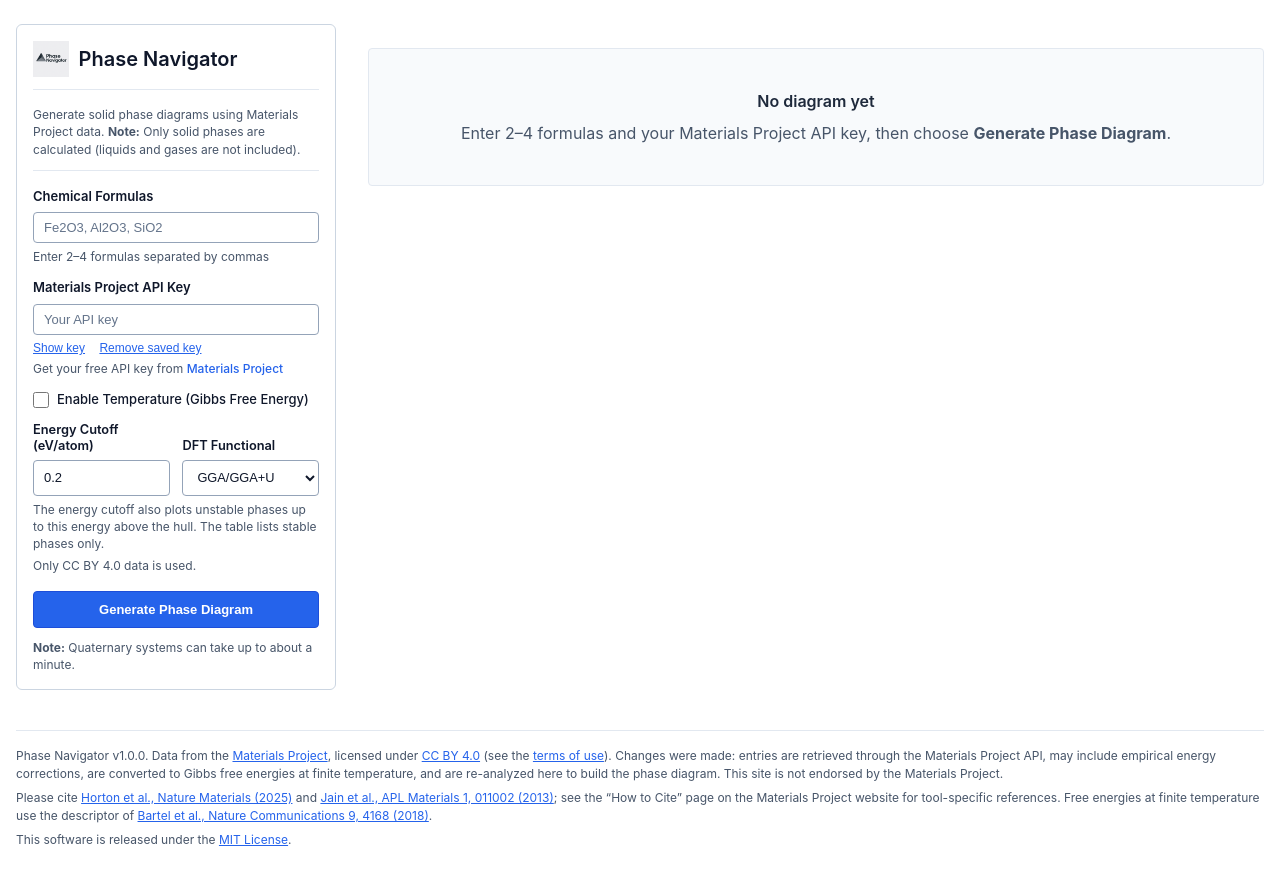
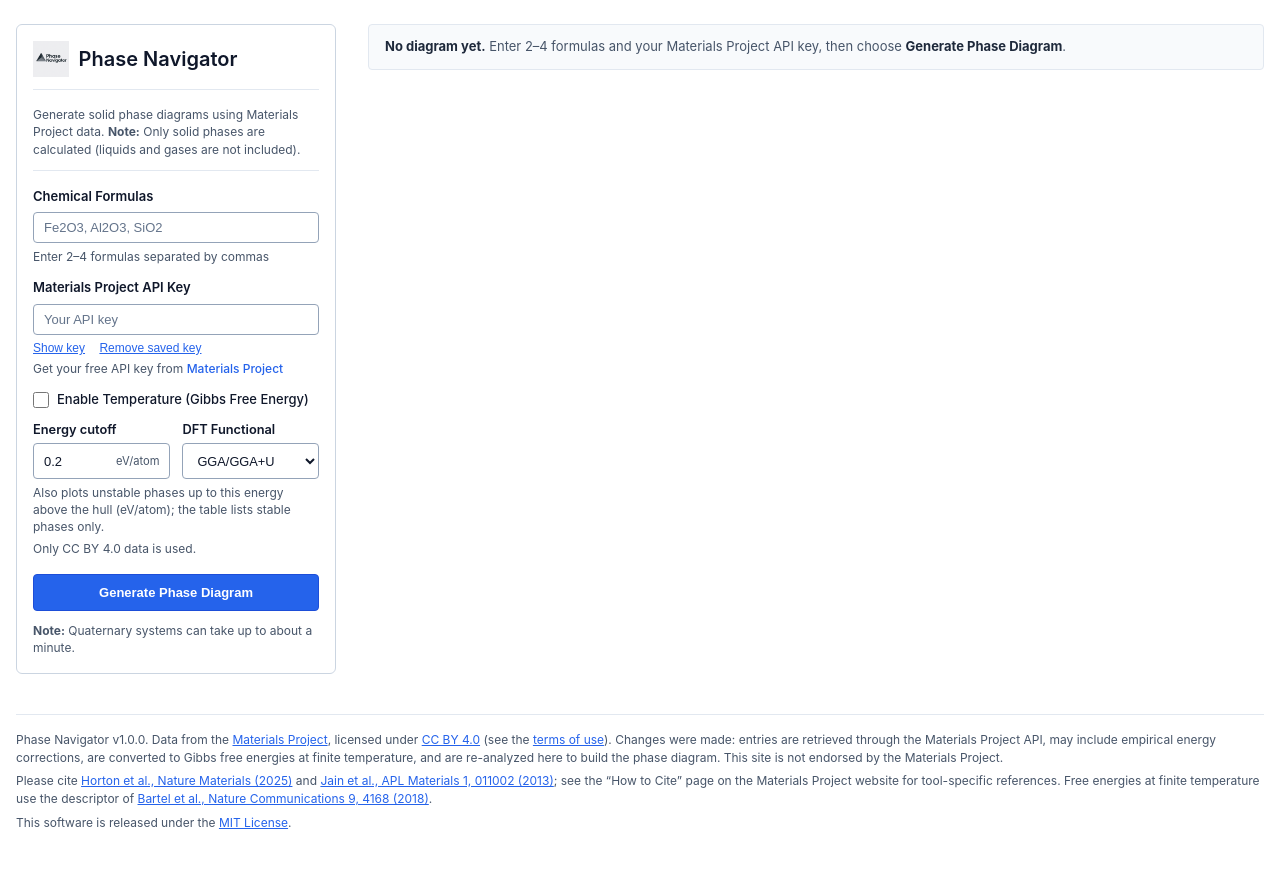
Before and after one commit to ToshihiroIguchi/PhaseNavigator, a FastAPI app: page / in a window 1280 px wide. After the commit the page ends 829 px from the top, so only its background shows below. Run offline with FastAPI, Linux system fonts and the light colour scheme.

Commit message:
feat: polish the desktop layout of the controls and the plot
- Keep the control panel in view while scrolling on wide screens.
- Replace the K/degC checkbox with a two-button segmented control.
- Put the energy cutoff unit inside the input so both fields align.
- Shorten the empty state and the cutoff hint.
- Show the ternary colour bar horizontally above the triangle.

Co-Authored-By: Claude Opus 5.5 <noreply@anthropic.com>
Claude-Session: https://claude.ai/code/session_019kYuURAgywBMtLLZPgPQUn

```diff
--- a/static/css/components.css
+++ b/static/css/components.css
@@ -16,12 +16,28 @@
 }
 
 .form-group-half label {
-  display: flex;
-  align-items: flex-end;
-  min-height: 2.6em;
   margin-bottom: 0.3rem;
   font-size: 0.8rem;
   line-height: 1.3;
+}
+
+/* Number input with a fixed unit shown inside its right edge */
+.input-suffix {
+  position: relative;
+}
+
+.input-suffix input {
+  padding-right: 3.75rem;
+}
+
+.input-suffix .suffix {
+  position: absolute;
+  top: 50%;
+  right: 0.625rem;
+  transform: translateY(-50%);
+  color: var(--gray-600);
+  font-size: 0.7rem;
+  pointer-events: none;
 }
 
 .form-group-half input,
@@ -384,19 +418,15 @@ input::placeholder {
 }
 
 .empty-state {
-  margin-top: 1.5rem;
-  padding: 2.5rem 1.5rem;
-  text-align: center;
+  padding: 0.75rem 1rem;
   color: var(--gray-600);
+  font-size: 0.8125rem;
   border: 1px solid var(--gray-200);
   border-radius: var(--radius);
   background: var(--gray-50);
 }
 
-.empty-state h2 {
-  margin-bottom: 0.5rem;
-  font-size: 1rem;
-  font-weight: 600;
+.empty-state strong {
   color: var(--gray-800);
 }
 
--- a/static/css/main.css
+++ b/static/css/main.css
@@ -118,6 +118,16 @@ select:focus-visible {
   outline-offset: 1px;
 }
 
+/* Keep the controls in view while the phase table is scrolled (wide screens only) */
+@media (min-width: 769px) {
+  #controls {
+    position: sticky;
+    top: 1rem;
+    max-height: calc(100vh - 2rem);
+    overflow-y: auto;
+  }
+}
+
 /* Responsive Design */
 @media (max-width: 768px) {
   body {
--- a/templates/base.html
+++ b/templates/base.html
@@ -10,8 +10,8 @@
   <script src="{{ vendor_prefix }}/plotly.min.js?v={{ plotly_js_version }}"></script>
 
   <!-- CSS -->
-  <link rel="stylesheet" href="{{ static_prefix }}/css/main.css?v=1.2.0">
-  <link rel="stylesheet" href="{{ static_prefix }}/css/components.css?v=1.2.0">
+  <link rel="stylesheet" href="{{ static_prefix }}/css/main.css?v=1.3.0">
+  <link rel="stylesheet" href="{{ static_prefix }}/css/components.css?v=1.3.0">
 
   {% block extra_head %}{% endblock %}
 </head>
@@ -29,7 +29,7 @@
           data-pyodide-sri="{{ pyodide_sri }}"
           data-worker-url="{{ static_prefix }}/js/calc_worker.js?v=1.0.1"></script>
   {% endif %}
-  <script src="{{ static_prefix }}/js/ui.js?v=1.0.10"></script>
+  <script src="{{ static_prefix }}/js/ui.js?v=1.1.0"></script>
 
   {% block extra_js %}{% endblock %}
 </body>
--- a/templates/components/controls.html
+++ b/templates/components/controls.html
@@ -62,13 +62,9 @@
 
   <div class="temperature-controls-compact" id="temp-controls">
     <div class="temp-control-row">
-      <div class="temp-unit-toggle">
-        <span class="unit-label kelvin" aria-hidden="true">K</span>
-        <span class="toggle-switch">
-          <input type="checkbox" id="temp-unit-toggle"
-                 aria-label="Use degrees Celsius instead of kelvin">
-        </span>
-        <span class="unit-label celsius" aria-hidden="true">°C</span>
+      <div class="segmented" id="temp-unit-group" role="group" aria-label="Temperature unit">
+        <button type="button" data-unit="K" aria-pressed="true">K</button>
+        <button type="button" data-unit="C" aria-pressed="false">°C</button>
       </div>
       <div class="temp-input-group">
         <input type="number" id="temp-input" min="300" max="2000" step="10" value="300"
@@ -86,7 +82,8 @@
   <!-- Advanced Settings -->
   <div class="form-row">
     <div class="form-group-half">
-      <label for="e-cut">Energy Cutoff (eV/atom)</label>
+      <label for="e-cut">Energy cutoff</label>
+      <div class="input-suffix">
         <input
           type="number"
           id="e-cut"
@@ -97,6 +94,8 @@
           value="{{ e_cut or 0.2 }}"
           aria-describedby="e-cut-hint"
         />
+        <span class="suffix" aria-hidden="true">eV/atom</span>
+      </div>
     </div>
     <div class="form-group-half">
       <label for="functional">DFT Functional</label>
@@ -113,7 +112,7 @@
       </select>
     </div>
   </div>
-  <small class="hint" id="e-cut-hint">The energy cutoff also plots unstable phases up to this energy above the hull. The table lists stable phases only.</small>
+  <small class="hint" id="e-cut-hint">Also plots unstable phases up to this energy above the hull (eV/atom); the table lists stable phases only.</small>
 
   {% if static_edition or not allow_non_commercial %}
   <small class="hint" id="non-commercial-hint">Only CC BY 4.0 data is used.</small>
--- a/templates/index.html
+++ b/templates/index.html
@@ -17,8 +17,7 @@
     </div>
 
     <div id="empty-state" class="empty-state">
-      <h2>No diagram yet</h2>
-      <p>Enter 2–4 formulas{% if not static_edition %} and your Materials Project API key{% endif %}, then choose
+      <p><strong>No diagram yet.</strong> Enter 2–4 formulas{% if not static_edition %} and your Materials Project API key{% endif %}, then choose
          <strong>Generate Phase Diagram</strong>.</p>
     </div>
 
```
Also changed, not shown: other parts of static/css/components.css (+35 -19 lines), phasecore/plotting.py (+6 -1 lines), static/js/ui.js (+35 -23 lines), tests/test_phasecore.py (+10 -0 lines), tests/test_static_site.py (+8 -0 lines). Lines whose indentation alone changed are shown as unchanged.
